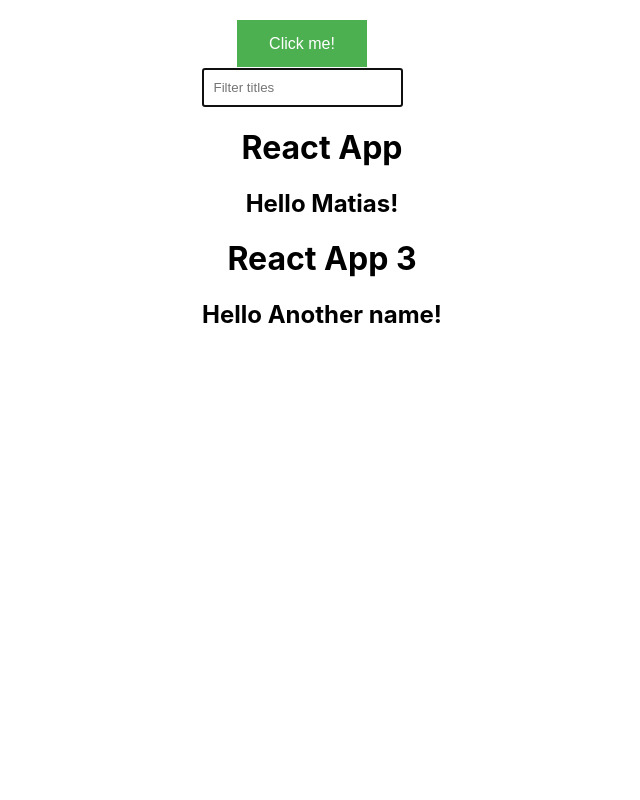
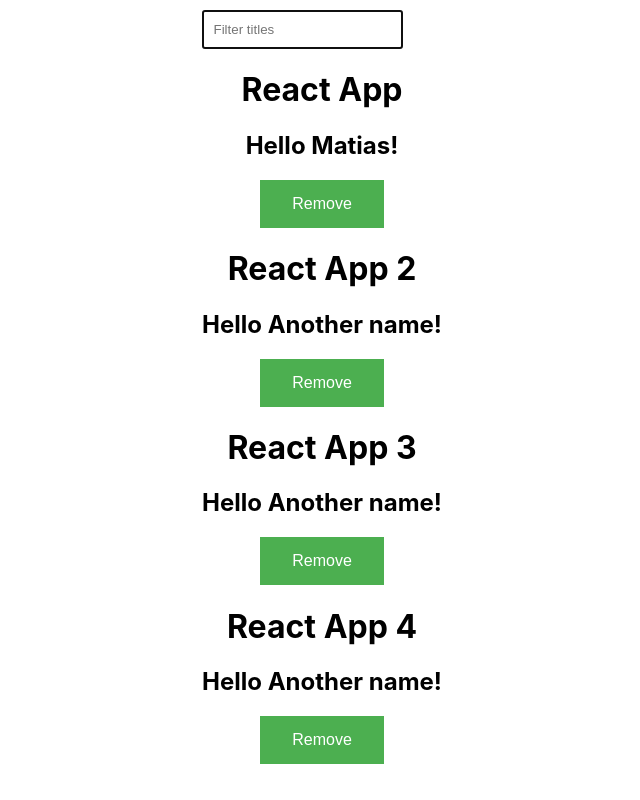
Before and after one commit to mattborghi/react-example-book, a React (Create React App) app: page / in a window 1280 px wide. Shown: the whole page, without its empty margins (338-978 px from the left). Built offline with nearby package versions, Linux system fonts and the light colour scheme.

Commit message:
remove unnecessary code + added remove button

```diff
--- a/src/App.css
+++ b/src/App.css
@@ -1,42 +1,8 @@
 .App {
   text-align: center;
+  padding: 10px;
 }
-
-/* .App-logo {
-  height: 40vmin;
-  pointer-events: none;
-} */
-
-/* @media (prefers-reduced-motion: no-preference) {
-  .App-logo {
-    animation: App-logo-spin infinite 20s linear;
-  }
-} */
-
-/* .App-header {
-  background-color: #282c34;
-  min-height: 100vh;
-  display: flex;
-  flex-direction: column;
-  align-items: center;
-  justify-content: center;
-  font-size: calc(10px + 2vmin);
-  color: white;
-} */
 
 .App-item {
   list-style-type: none;
 }
-
-/* .App-link {
-  color: #61dafb;
-} */
-
-/* @keyframes App-logo-spin {
-  from {
-    transform: rotate(0deg);
-  }
-  to {
-    transform: rotate(360deg);
-  }
-} */
--- a/src/App.js
+++ b/src/App.js
@@ -2,7 +2,6 @@ import React, { useEffect, useState } from 'react';
 import './App.css';
 
 import { Search } from './components/search/Search';
-import { Button } from './components/button/Button';
 import { List } from './components/list/List';
 
 // general hook independently of search
@@ -15,45 +14,31 @@ const useSemiPersistentState = (key, initialState) => {
   return [value, setValue];
 }
 
-function App({ data }) {
-  const [count, setCount] = useState(true);
+function App({data}) {
+  const [stories, setStories] = useState(data);
   const [search, setSearch] = useSemiPersistentState('search', '');
-
-  const handleClick = () => {
-    setCount(prevState => !prevState);
-    console.log("changed count to: ", !count);
-  }
 
   const handleSearch = (e) => {
     setSearch(e.target.value);
   }
 
-  // TODO: Add local storage for count
-
-
-  const showItem = (key) => {
-    // return true if count is true and key is even
-    let value = null;
-    if (count) {
-      value = count && key % 2 === 0;
-    } else {
-      value = key % 2 === 1;
-    }
-    return value;
-  }
-
   // Filter items containing string
-  const searchedItems = data.filter(({ name }) => {
+  const searchedItems = stories.filter(({ name }) => {
     return name.toLowerCase().includes(search.toLowerCase());
   });
 
+  // Remove an item from the list
+  const handleRemoveItem = item => {
+    const newList = stories.filter(({ id }) => {
+      return id !== item.id;
+    });
+    setStories(newList);
+  }
+
   return (
     <div className="App">
-      <br />
-      <Button title="Click me!" onClick={handleClick} />
-      <br />
       <Search value={search} onChange={handleSearch} isFocused />
-      <List values={searchedItems} displayCallback={showItem} />
+      <List values={searchedItems} onRemoveItem={handleRemoveItem} />
     </div>
   );
 }
--- a/src/components/list/List.js
+++ b/src/components/list/List.js
@@ -1,20 +1,23 @@
-export function List({values, displayCallback}) {
-    return (
-        <ul>
-        {values.map(item => {
-          const { id, title, name } = item;
-          return (
+import { Button } from '../../components/button/Button.js';
 
-            <li className="App-item" key={id}>
-              {displayCallback(id) &&
-                <>
-                  <h1>{title}</h1>
-                  <h2>Hello {name}!</h2>
-                </>
-              }
-            </li>
-          )
-        })}
-      </ul>
-    )
+function Item({ item, onRemoveItem }) {
+  const { id, title, name } = item;
+  return (
+    <li className="App-item" key={id}>
+
+      <h1>{title}</h1>
+      <h2>Hello {name}!</h2>
+      <Button title="Remove" onClick={() => onRemoveItem(item)} />
+    </li>
+  )
 }
+
+export function List({ values, onRemoveItem }) {
+  return (
+    <ul>
+      {values.map(item => {
+        return <Item key={item.id} item={item} onRemoveItem={onRemoveItem} />
+      })}
+    </ul>
+  )
+}
```
Also changed, not shown: 1 other file (tests, documents, lock files or other folders).
